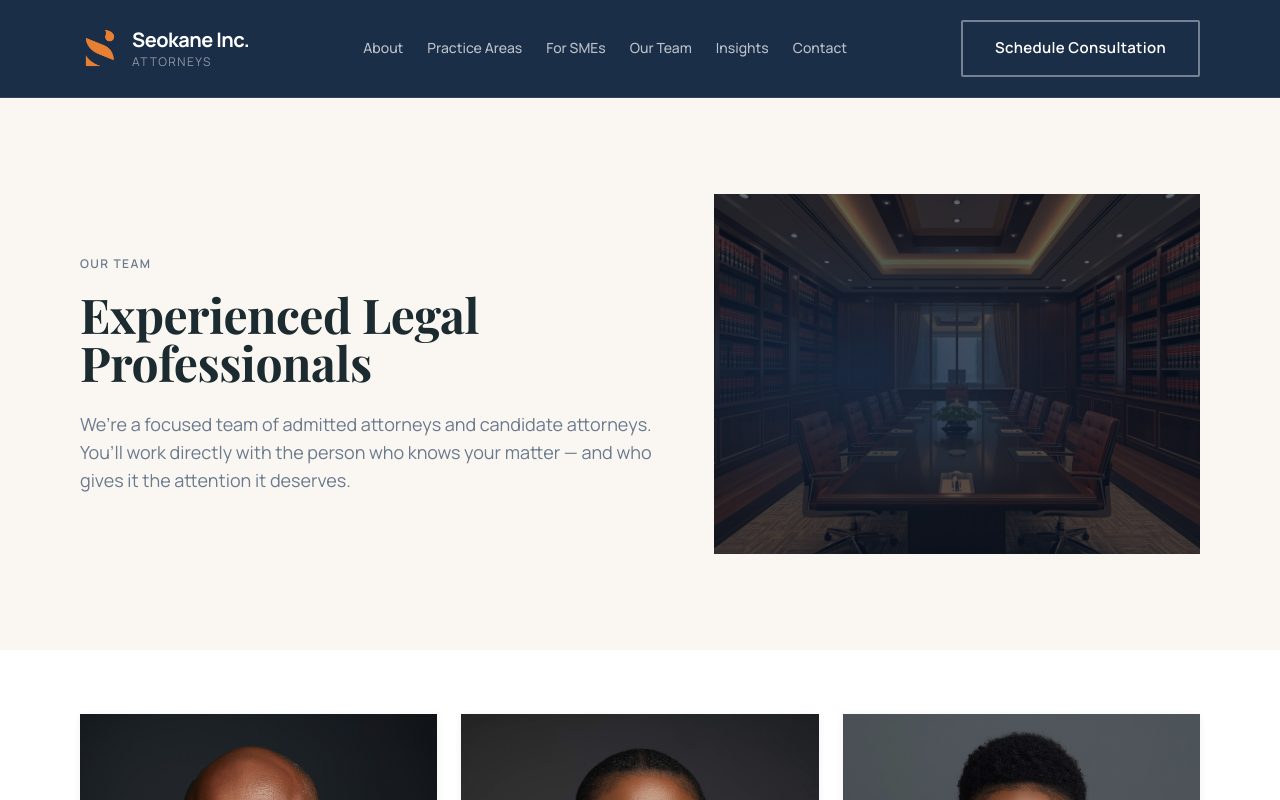
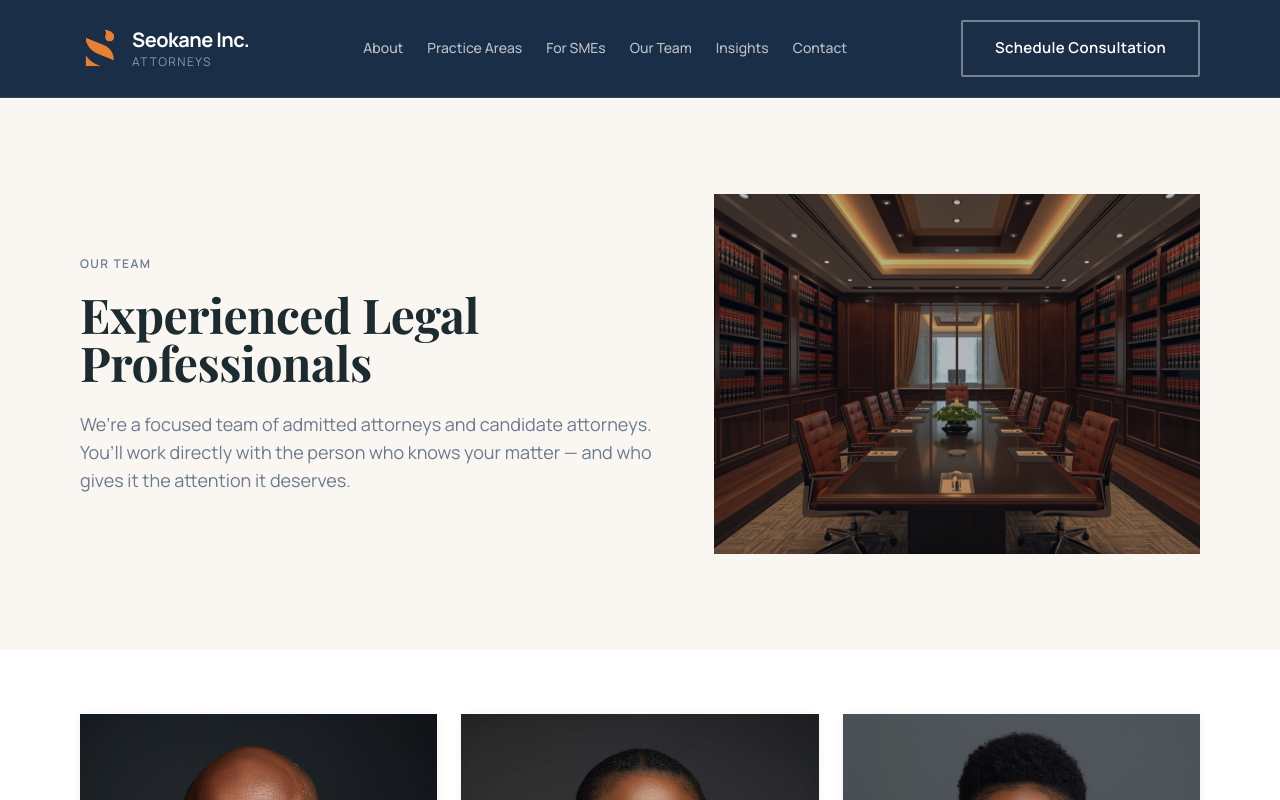
Before and after one commit to jimmy-motsei/seokaneinc-website, a Next.js app: page /team in a window 1280 px wide. Shown: the top 800 px of the page. Built offline with nearby package versions, Linux system fonts and the light colour scheme.

Commit message:
fix: lighten image overlays — tint 8%, banner 30%, hero gradient 55%

```diff
--- a/src/app/globals.css
+++ b/src/app/globals.css
@@ -527,23 +527,31 @@
   .img-overlay-tint {
     position: absolute;
     inset: 0;
-    background: rgb(28 43 48 / 20%);
+    background: rgba(13, 22, 40, 0.08);
+    pointer-events: none;
+    z-index: 1;
   }
 
   /* Hero overlay — full-width article / page heroes */
   .img-overlay-hero {
     position: absolute;
     inset: 0;
-    background:
-      linear-gradient(to top, rgb(12 22 40 / 85%) 0%, rgb(12 22 40 / 35%) 55%, transparent 100%);
+    background: linear-gradient(
+      to top,
+      rgba(12, 22, 40, 0.55) 0%,
+      rgba(12, 22, 40, 0.15) 45%,
+      transparent 100%
+    );
+    pointer-events: none;
+    z-index: 1;
   }
 
   /* Banner overlay — CTA or newsletter backgrounds */
   .img-overlay-banner {
     position: absolute;
     inset: 0;
-    background:
-      radial-gradient(ellipse at 30% 50%, rgb(27 46 72 / 80%) 0%, transparent 60%),
-      rgb(12 22 40 / 65%);
+    background: rgba(12, 22, 40, 0.30);
+    pointer-events: none;
+    z-index: 1;
   }
 }
```
